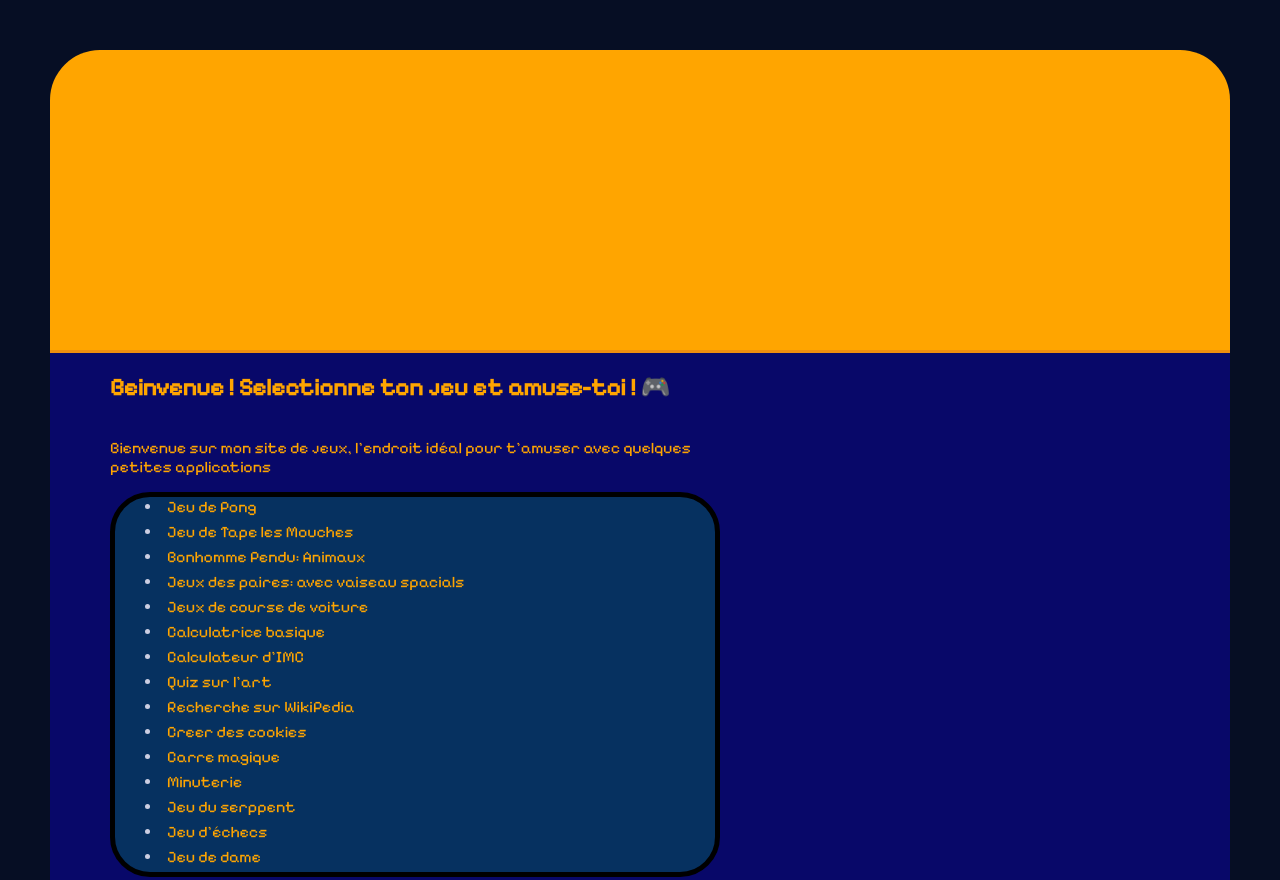
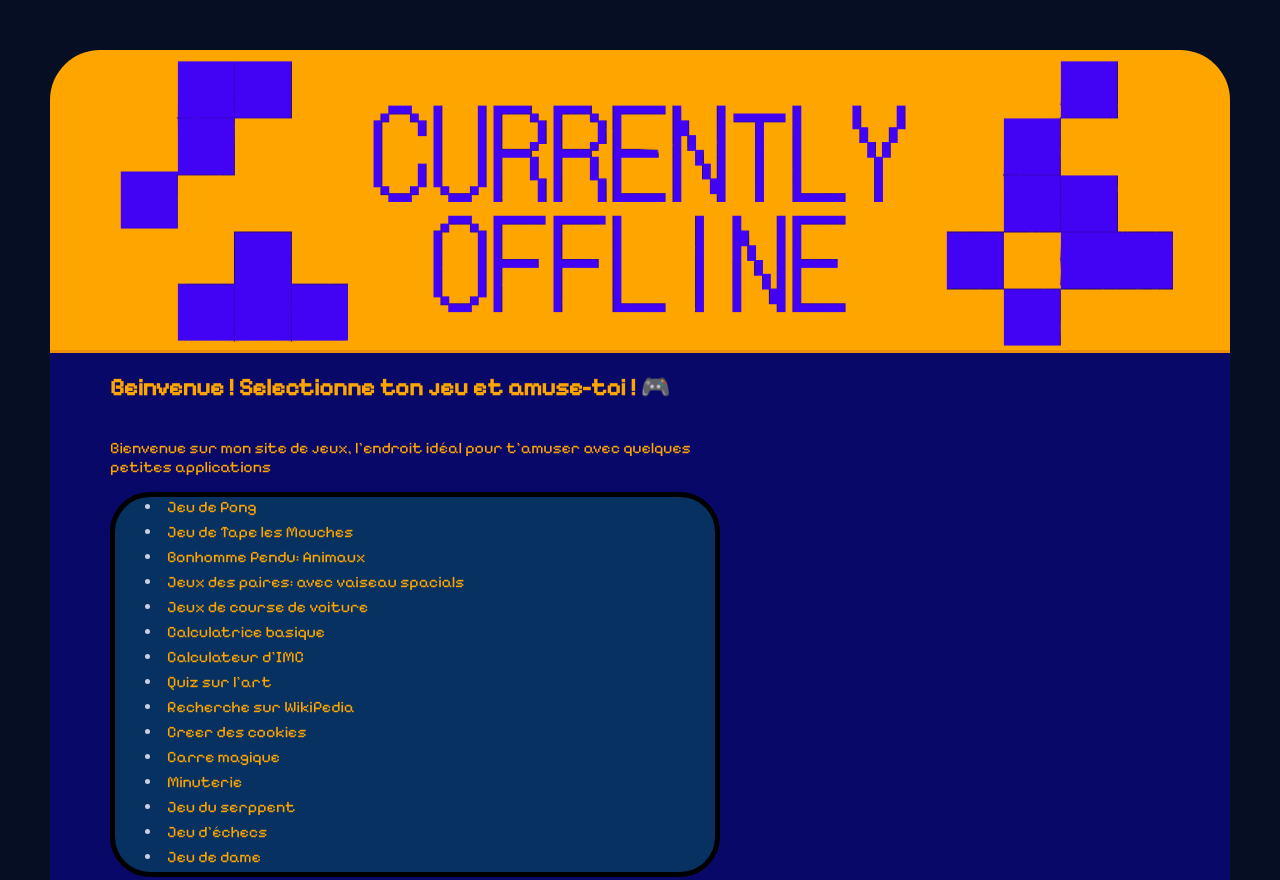
Before and after one commit to heliosthemelios/currently-offline, a plain HTML site: page index.html in a window 1280 px wide. Shown: the top 880 px of the page. Drawn offline with Linux system fonts and the light colour scheme.

Commit message:
corrention de la baniere

```diff
--- a/style.css
+++ b/style.css
@@ -15,7 +15,7 @@ body{
 
 header{
 
-    background-image: url('assets/baniere.png');
+    background-image: url('../assets/images/baniere.png');
     background-color: orange;
     background-size: cover; /* Assure que l'image couvre toute la section */
     background-position: center center;
```
